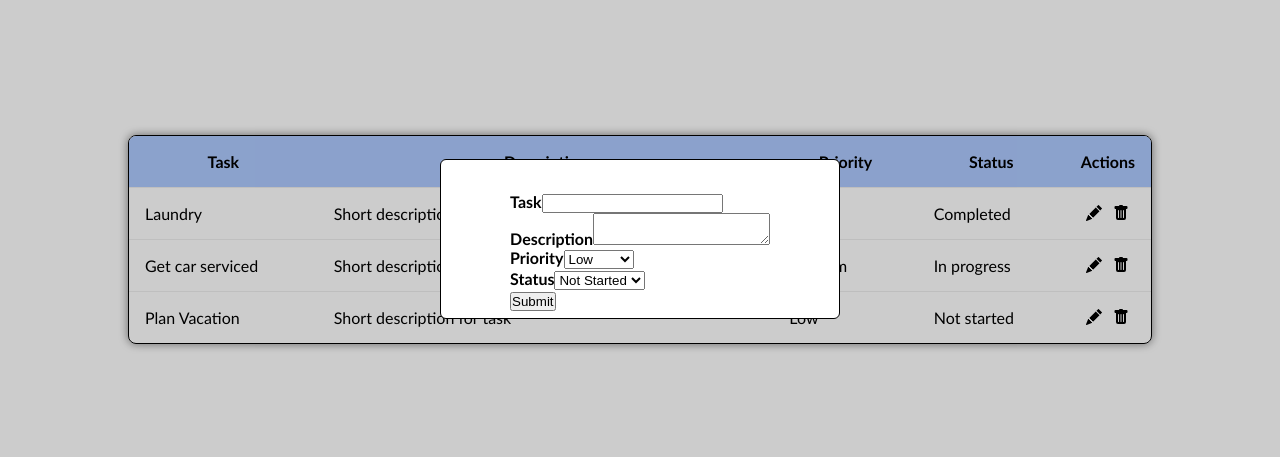
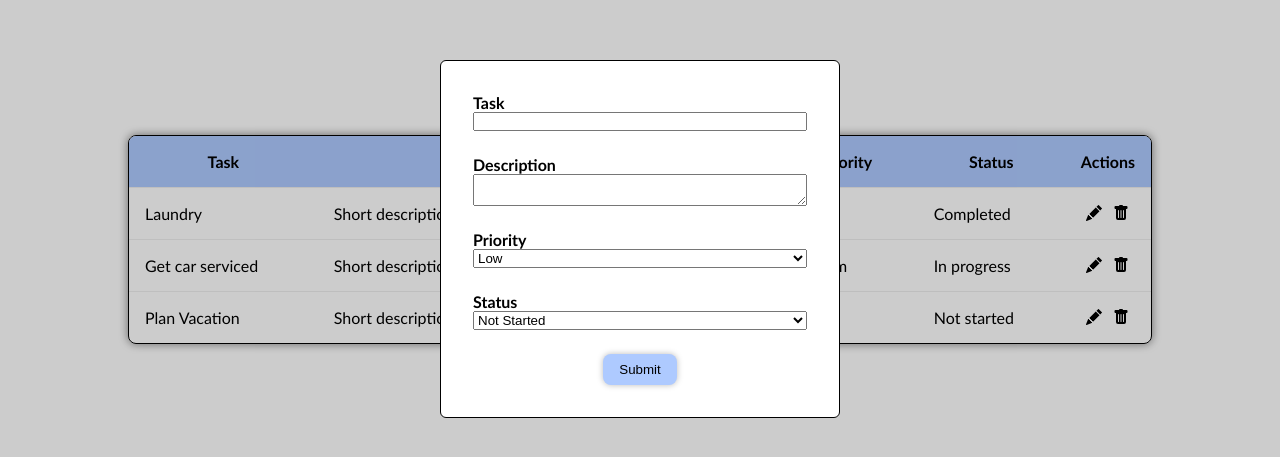
Before and after one commit to n-tse/React-ToDoTable, a React (Vite) app in the folder React-ToDoTable/: page / in a window 1280 px wide. Shown: the part 161-618 px from the top of the page. Built offline with nearby package versions, Linux system fonts and the light colour scheme.

Commit message:
add styling for modal

```diff
--- a/React-ToDoTable/src/App.css
+++ b/React-ToDoTable/src/App.css
@@ -6,3 +6,16 @@
   height: 100vh;
   font-family:'Gill Sans', 'Gill Sans MT', Calibri, 'Trebuchet MS', sans-serif;
 }
+
+.btn {
+  margin-top: 1rem;
+  border: none;
+  background-color:rgb(174, 202, 255);
+  padding: 0.5rem 1rem;
+  border-radius: 8px;
+  box-shadow: 0px 0px 6px #bbb;
+}
+
+.btn:hover {
+  cursor: pointer;
+}
--- a/React-ToDoTable/src/components/Modal.jsx
+++ b/React-ToDoTable/src/components/Modal.jsx
@@ -11,15 +11,15 @@ export const Modal = () => {
     <div className='modal-container'>
       <div className="modal">
         <form>
-          <div>
+          <div className='form-group'>
             <label htmlFor='task'>Task</label>
             <input type='text'/>
           </div>
-          <div>
+          <div className='form-group'>
             <label htmlFor='description'>Description</label>
             <textarea name='task'/>
           </div>
-          <div>
+          <div className='form-group'>
             <label htmlFor='priority'>Priority</label>
             <select name='priority' id='priority'>
               <option value='low'>Low</option>
@@ -27,7 +27,7 @@ export const Modal = () => {
               <option value='high'>High</option>
             </select>
           </div>
-          <div>
+          <div className='form-group'>
             <label htmlFor='status'>Status</label>
             <select name='status' id='status'>
               <option value='not-started'>Not Started</option>
@@ -35,7 +35,7 @@ export const Modal = () => {
               <option value='completed'>Completed</option>
             </select>
           </div>
-          <button type='submit' onClick={handleClick}>Submit</button>
+          <button type='submit' className='btn' onClick={handleClick}>Submit</button>
         </form>
       </div>
     </div>
--- a/React-ToDoTable/src/components/css/Modal.css
+++ b/React-ToDoTable/src/components/css/Modal.css
@@ -18,7 +18,17 @@
   background-color: white;
   padding: 2rem;
   width: 25em;
-  height: 20vh;
+  /* display: flex;
+  justify-content: center; */
+}
+
+.modal .btn {
+  display: block;
+  margin: auto;
+}
+
+.form-group {
   display: flex;
-  justify-content: center;
+  flex-direction: column;
+  margin-bottom: 1.5rem;
 }
```
